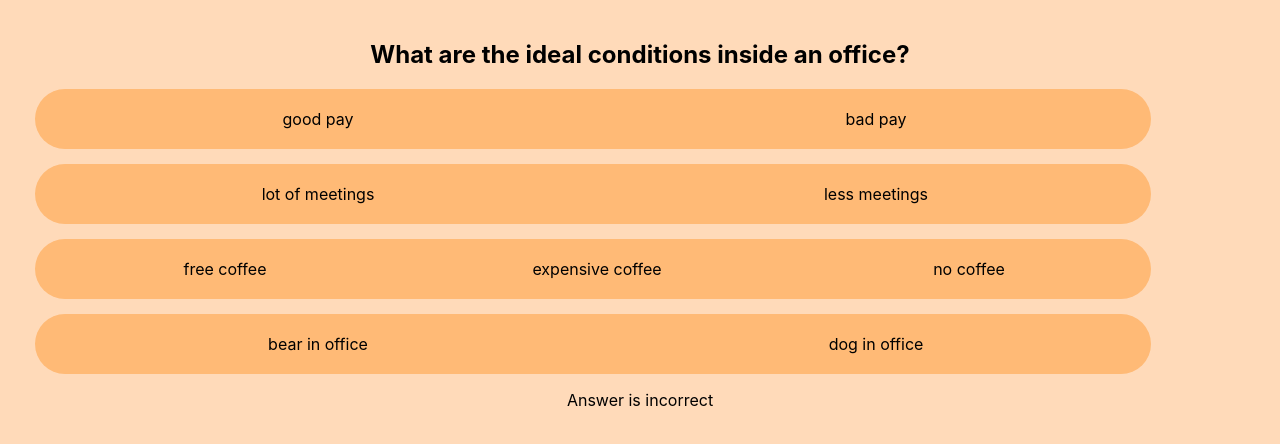
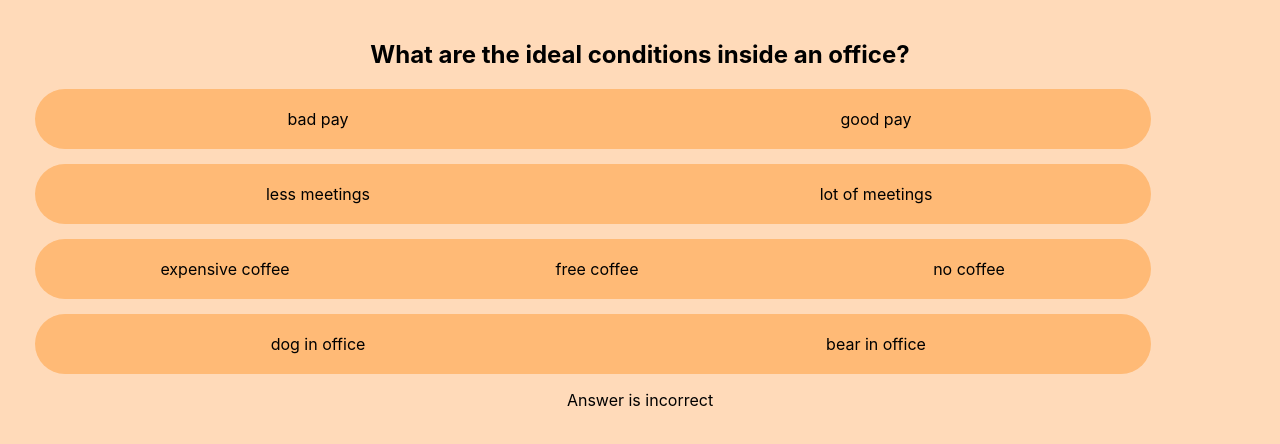
Before and after one commit to OFFLlNE/SenefrontendTask, a React (Create React App) app: page / in a window 1280 px wide. Shown: the top 444 px of the page. Built offline with nearby package versions, Linux system fonts and the light colour scheme.

Commit message:
Randomize answer options on render

```diff
--- a/src/Toggle/Toggle.js
+++ b/src/Toggle/Toggle.js
@@ -5,11 +5,16 @@ import './Toggle.css';
 
 const Toggle = ({ questionOptions, correctAnswer, addCorrectCounter }) => {
   const [selectedOption, setSelectedOption] = useState('');
+  const [randomizedArray, setRandomizedArray] = useState([]);
   const onRadioChange = (questionIndex) => {
     if (selectedOption !== correctAnswer) {
       setSelectedOption(questionOptions[questionIndex]);
     }
   };
+
+  useEffect(() => {
+    setRandomizedArray(shuffle(questionOptions));
+  }, []);
 
   useEffect(() => {
     if (selectedOption === correctAnswer) {
@@ -20,7 +25,7 @@ const Toggle = ({ questionOptions, correctAnswer, addCorrectCounter }) => {
   return (
     <>
       <div className="toggle-questions">
-        {questionOptions.map((option, optionIndex) => {
+        {randomizedArray.map((option, optionIndex) => {
           return (
             <label
               key={option}
@@ -52,3 +57,15 @@ Toggle.propTypes = {
   addCorrectCounter: PropTypes.func,
 };
 export default Toggle;
+
+// Shuffler found online with some minor adjustments to JS
+function shuffle(a) {
+  var j, x, i;
+  for (i = a.length - 1; i > 0; i--) {
+    j = Math.floor(Math.random() * (i + 1));
+    x = a[i];
+    a[i] = a[j];
+    a[j] = x;
+  }
+  return a;
+}
```
